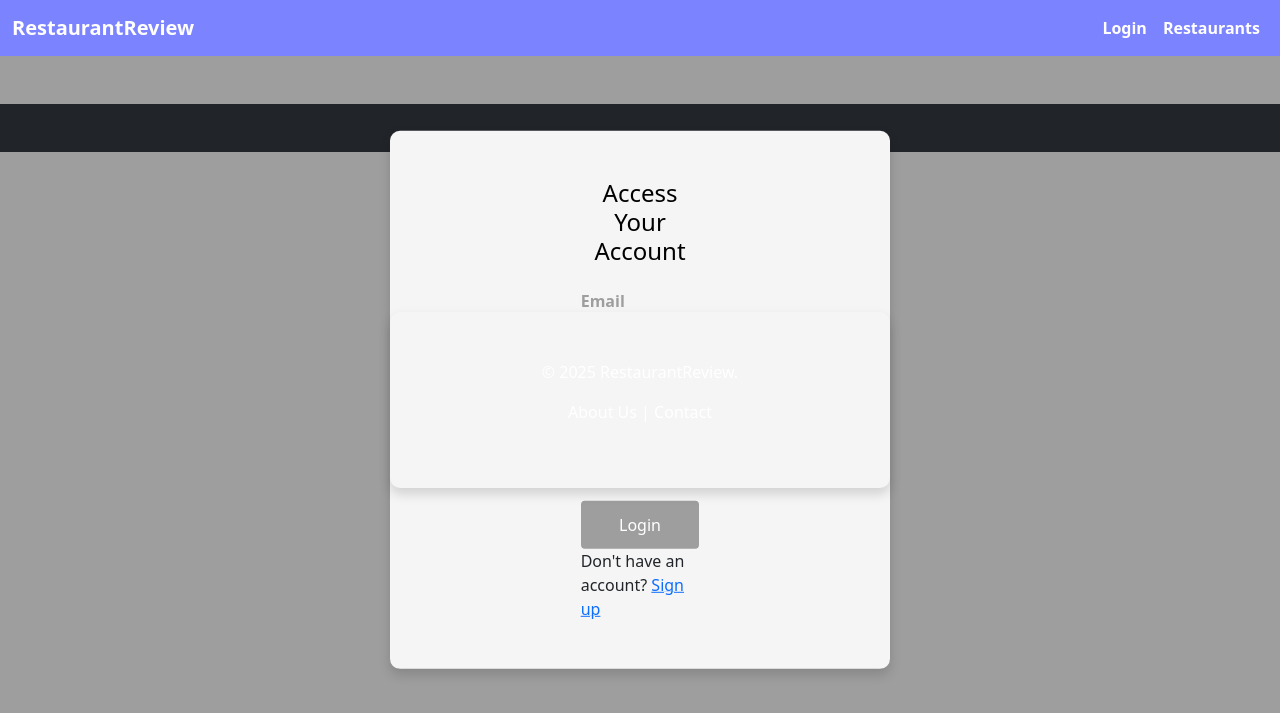
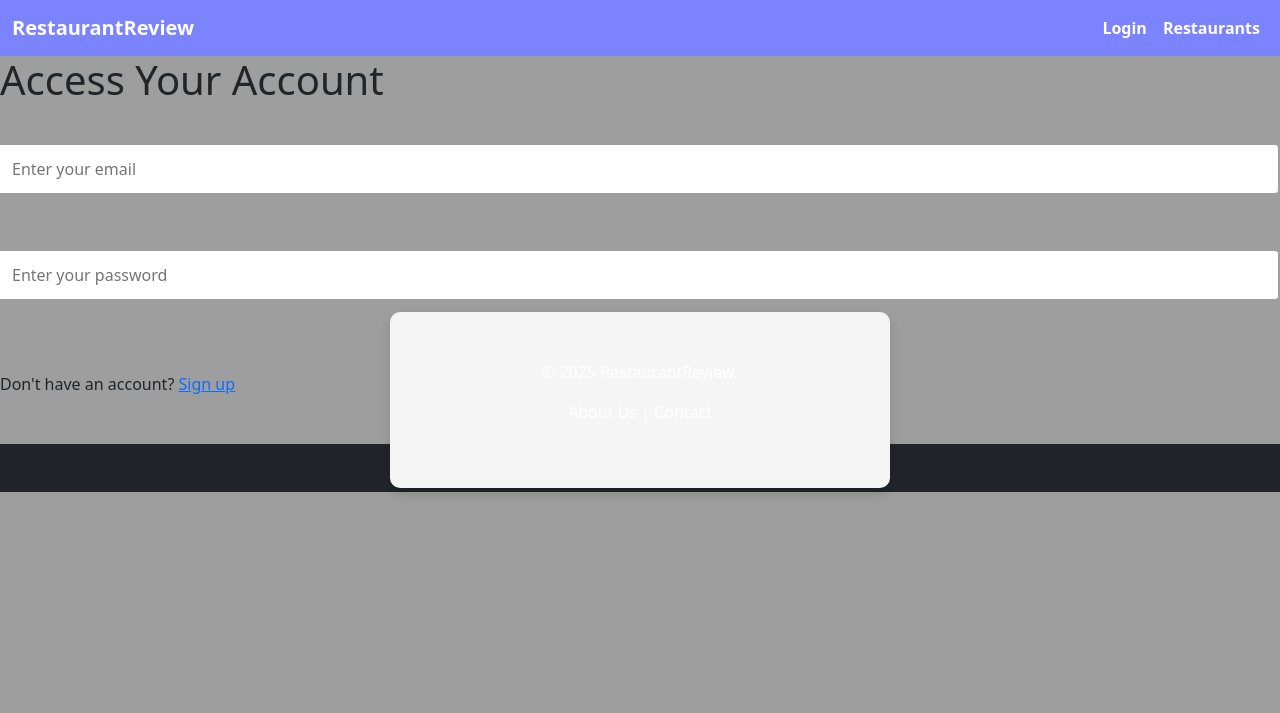
Before and after one commit to samueltl21/restaurantreview, a Flask app: page /login in a window 1280 px wide. Shown: the top 713 px of the page. Run offline with Flask 3, Linux system fonts and the light colour scheme.

Commit message:
Update login.html

```diff
--- a/app/templates/login.html
+++ b/app/templates/login.html
@@ -3,9 +3,7 @@
 {% block title %}Login - RestaurantReview{% endblock %}
 
 {% block content %}
-<div class="container">
-    <div class="row justify-content-center">
-        <div class="col-12 col-md-6 col-lg-4">
+<div class="login-container">
     <h1>Access Your Account</h1>
     <form id="login-form">
         <div class="input-group">
@@ -22,6 +20,4 @@
         Don't have an account? <a href="{{ url_for('signup') }}">Sign up</a>
     </div>
 </div>
-    </div>
-</div>
 {% endblock %}
```
Lines whose indentation alone changed are shown as unchanged.
